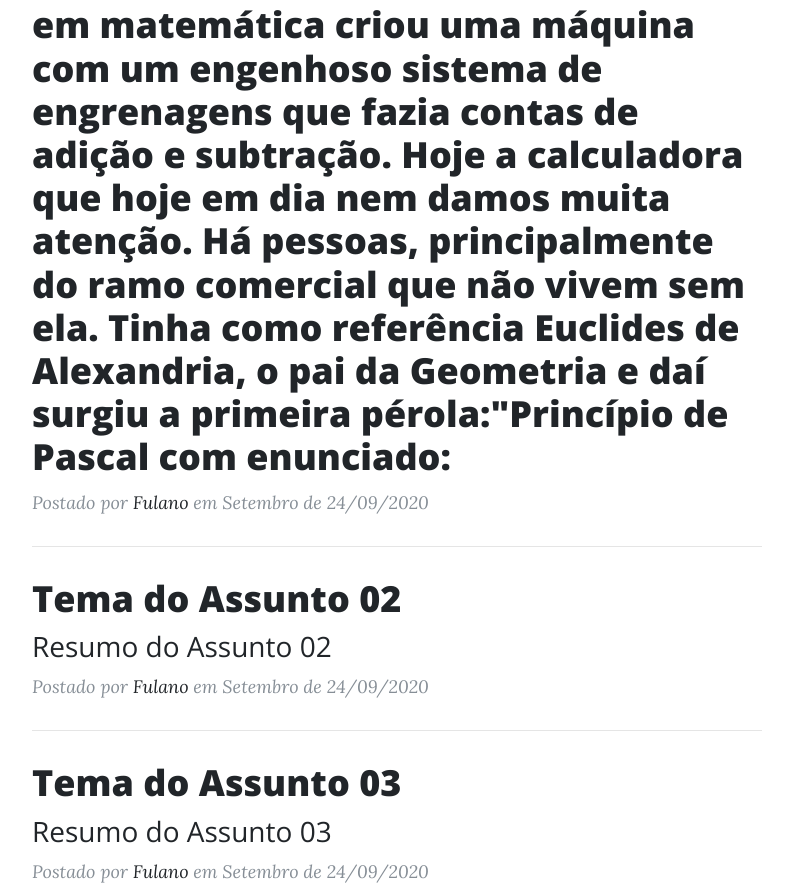
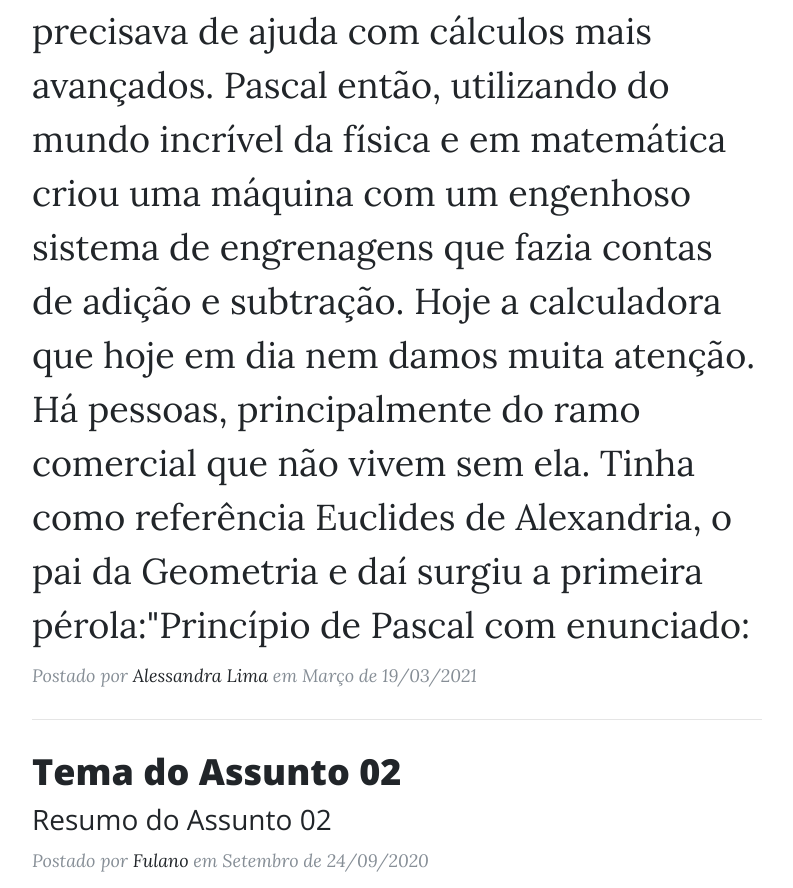
Before and after one commit to xErolLima/blog.github.io, a website: page index.html in a window 1280 px wide. Shown: the part 1963-2851 px from the top of the page, without its empty margins (243-1036 px from the left). Drawn offline with nearby package versions, Linux system fonts and the light colour scheme.

Commit message:
Update index.html

```diff
--- a/index.html
+++ b/index.html
@@ -93,15 +93,15 @@
         <hr>
         <div class="post-preview">
           <a href="post.html">
-            <h2 class="post-title">
+            <p class="post-title">
               Neste singelo texto que vou repassar a todos(as) se vê de cara a importância do trabalho em família ( claro... quando se temos uma. Hoje em dia coisa rara! 😂rsrsrs)
 "O coração tem razões que a própria razão desconhece”. O Menino  gênio perdeu a mãe muito cedo, foi criado por um tutor que o despontou para a genialidade.
 Desde o mágico dia em que o Francês Blaise Pascal, desenvolveu, moldou e criou a primeira máquina de calcular (Pascaline), esta por sua vez abriu um "rio" de oportunidades até chegar no "mar" que conhecemos hoje como ALGORITMOS. Blaise Pascal se motivou a criar esta máquina porque seu pai era contador e precisava de ajuda com cálculos mais avançados. Pascal então, utilizando do mundo incrível da física e em matemática criou uma máquina com um engenhoso sistema de engrenagens que fazia contas de adição e subtração. Hoje a calculadora que hoje em dia nem damos muita atenção. Há pessoas, principalmente do ramo comercial que não vivem sem ela. Tinha como referência Euclides de Alexandria, o pai da Geometria e daí surgiu a primeira pérola:"Princípio de Pascal com enunciado:
-            </h2>
+            </p>
           </a>
           <p class="post-meta">Postado por
-            <a href="#">Fulano</a>
-            em Setembro de 24/09/2020</p>
+            <a href="#">Alessandra Lima</a>
+            em Março de 19/03/2021</p>
         </div>
         <hr>
         <div class="post-preview">
```
